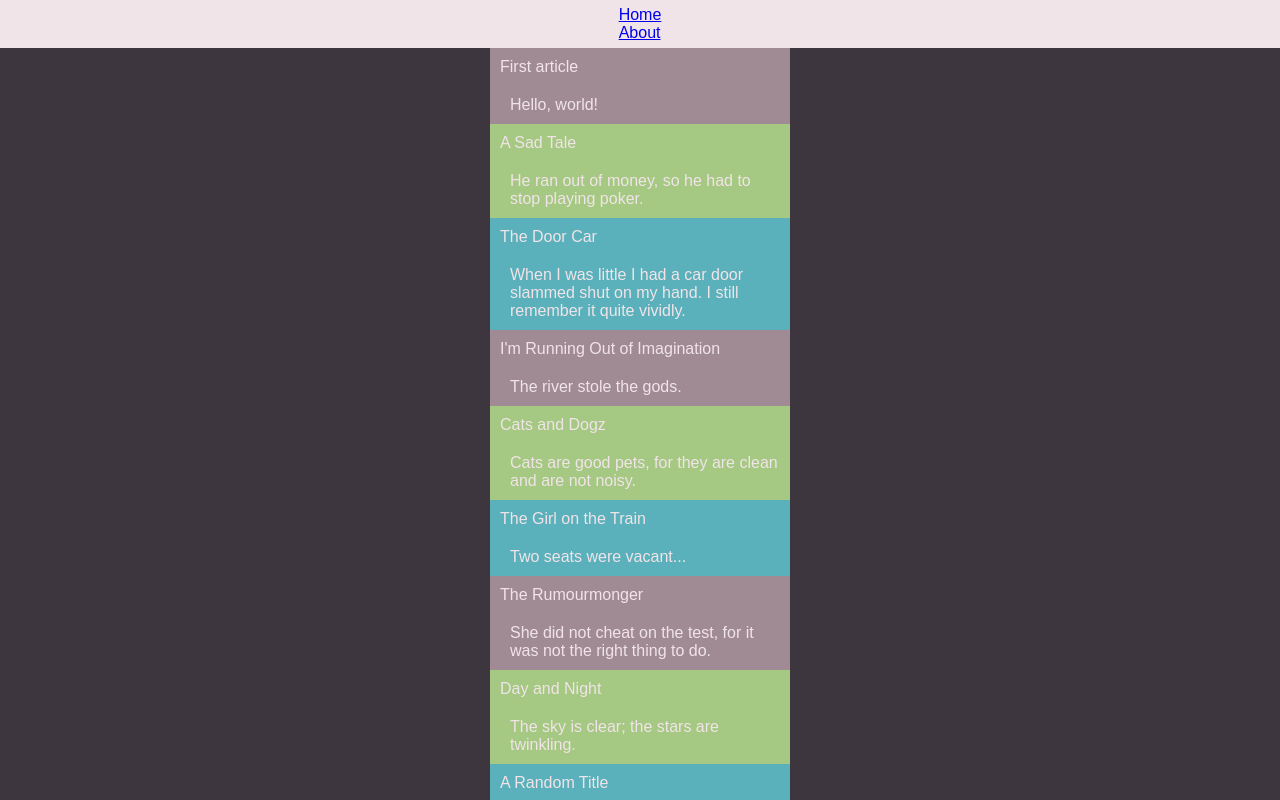
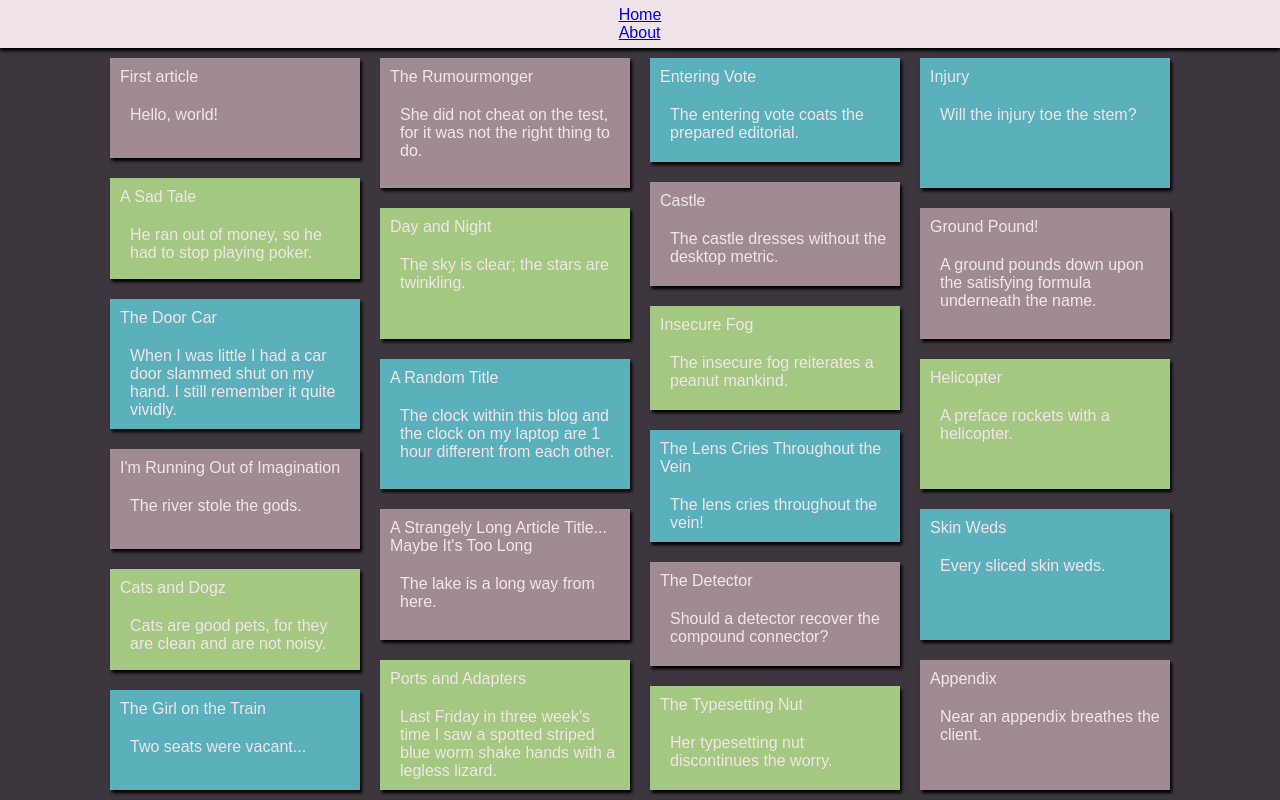
Before and after one commit to jdgillespie91/dot-blog, a React (Create React App) app: page / in a window 1280 px wide. Shown: the top 800 px of the page. Built offline with nearby package versions, Linux system fonts and the light colour scheme.

Commit message:
<Jake> Remove single column of cards and add shadow and centering content

```diff
--- a/src/App.css
+++ b/src/App.css
@@ -12,8 +12,8 @@ body {
 
   margin: 0 auto;
 
-  /*!* Tasty shadow *!*/
-  /*box-shadow: 0px 3px 3px #000000;*/
+  /* Tasty shadow */
+  box-shadow: 0px 3px 3px #000000;
 }
 
 .Board {
@@ -22,7 +22,9 @@ body {
   flex-wrap: wrap;
   justify-content: flex-start;
   align-items: center;
-  align-content: stretch;
+  align-content: center;
+
+  height: 94vh;
 }
 
 .Card {
@@ -32,14 +34,15 @@ body {
   flex-basis: 0;
 
   /* Size */
-  width: 300px;
+  width: 250px;
+  max-height: 150px;
 
   /* Content */
   text-decoration: none;
 
-  /*!* Tasty shadow *!*/
-  /*margin: 10px;*/
-  /*box-shadow: 2px 3px 3px #000000;*/
+  /* Tasty shadow */
+  margin: 10px;
+  box-shadow: 2px 3px 3px #000000;
 }
 
 .CardTitle {
--- a/src/App.js
+++ b/src/App.js
@@ -72,6 +72,61 @@ const home = () => {
       link: "/articles/third-article",
       title: "Ports and Adapters",
       summary: "Last Friday in three week’s time I saw a spotted striped blue worm shake hands with a legless lizard."
+    },
+    {
+      link: "/articles/entering-vote",
+      title: "Entering Vote",
+      summary: "The entering vote coats the prepared editorial."
+    },
+    {
+      link: "/articles/castle",
+      title: "Castle",
+      summary: "The castle dresses without the desktop metric."
+    },
+    {
+      link: "/articles/insecure-fog",
+      title: "Insecure Fog",
+      summary: "The insecure fog reiterates a peanut mankind."
+    },
+    {
+      link: "/articles/lens-cries-throughout-vein",
+      title: "The Lens Cries Throughout the Vein",
+      summary: "The lens cries throughout the vein!"
+    },
+    {
+      link: "/articles/detector",
+      title: "The Detector",
+      summary: "Should a detector recover the compound connector?"
+    },
+    {
+      link: "/articles/typesetting-nut",
+      title: "The Typesetting Nut",
+      summary: "Her typesetting nut discontinues the worry."
+    },
+    {
+      link: "/articles/injury-toe-stem",
+      title: "Injury",
+      summary: "Will the injury toe the stem?"
+    },
+    {
+      link: "/articles/ground-pound",
+      title: "Ground Pound!",
+      summary: "A ground pounds down upon the satisfying formula underneath the name."
+    },
+    {
+      link: "/articles/helicopter",
+      title: "Helicopter",
+      summary: "A preface rockets with a helicopter."
+    },
+    {
+      link: "/articles/skin-weds",
+      title: "Skin Weds",
+      summary: "Every sliced skin weds."
+    },
+    {
+      link: "/articles/appendix",
+      title: "Appendix",
+      summary: "Near an appendix breathes the client."
     }
   ];
 
```
